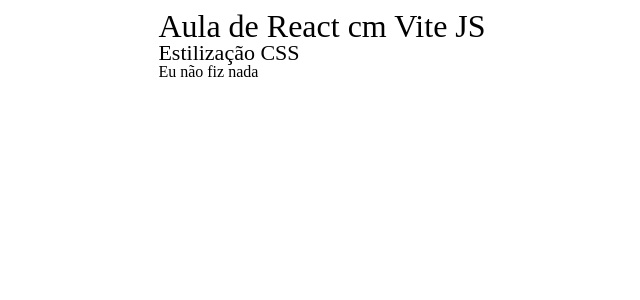
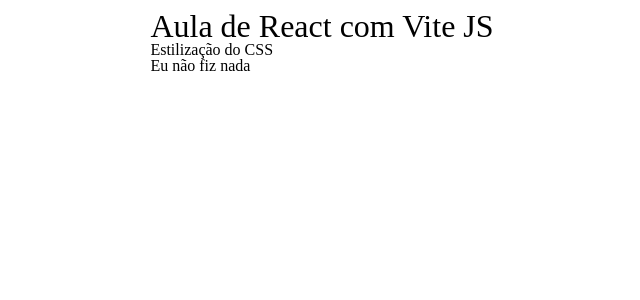
Before and after one commit to stemarques2303/introducao-vitejs, a React (Vite) app: page / in a window 1280 px wide. Shown: the top 300 px of the page, without its empty margins (318-958 px from the left). Built offline with nearby package versions, Linux system fonts and the light colour scheme.

Commit message:
aula 03-03

```diff
--- a/package.json
+++ b/package.json
@@ -11,7 +11,8 @@
   },
   "dependencies": {
     "react": "^19.2.0",
-    "react-dom": "^19.2.0"
+    "react-dom": "^19.2.0",
+    "react-router-dom": "^7.13.1"
   },
   "devDependencies": {
     "@eslint/js": "^9.39.1",
--- a/src/App.jsx
+++ b/src/App.jsx
@@ -1,11 +1,16 @@
-function App () {
-  return(
-    <div>
-      <h1>Aula de React cm Vite JS</h1>
-      <h2>Estilização CSS</h2>
-      <h3>Eu não fiz nada</h3>
-    </div>
-  );
+
+import { Routes, Route } from 'react-router-dom'
+
+import Home from './pages/home'
+import Sobre from './pages/Sobre'
+
+function App() {
+  return (
+    <Routes>
+      <Route path="/" element={<Home />} />
+      <Route path="/sobre" element={<Sobre />} />
+    </Routes>
+  )
 }
 
 export default App;
--- a/src/main.jsx
+++ b/src/main.jsx
@@ -1,11 +1,19 @@
-import { StrictMode } from 'react'
-import { createRoot } from 'react-dom/client'
-import './css/reset.css'
-import './css/global.css'
-import App from './App.jsx'
 
-createRoot(document.getElementById('root')).render(
-  <StrictMode>
-    <App />
-  </StrictMode>,
-)
+import React from 'react';
+import ReactDOM from 'react-dom/client';
+import { BrowserRouter } from 'react-router-dom';
+
+import App from './App.jsx';
+
+import './css/reset.css';
+import './css/global.css';
+
+
+const root = ReactDOM.createRoot(document.getElementById('root'));
+root.render(
+  <React.StrictMode>
+    <BrowserRouter>
+      <App />
+    </BrowserRouter>
+  </React.StrictMode>
+);
--- /dev/null
+++ b/src/pages/home/index.jsx
@@ -0,0 +1,12 @@
+
+function Home () {
+    return (
+   <div>
+    <h1>Aula de React com Vite JS</h1>
+    <h3>Estilização do CSS</h3>
+    <p>Eu não fiz nada</p>
+    </div>
+    )
+}
+
+export default Home;
--- /dev/null
+++ b/src/pages/sobre/index.jsx
@@ -0,0 +1,11 @@
+
+function Sobre () {
+    return(
+   <div>
+    <h1> Sobre</h1>
+    <p>Texto do meu sobre, Lorem ipsum dolor sit amet consectetur adipisicing elit. Adipisci distinctio odit, voluptatibus deserunt eos ipsa facilis natus est vitae voluptate ratione animi commodi omnis, dignissimos assumenda saepe impedit vel? Vel.</p>
+   </div>
+    )
+}
+
+export default Sobre;
```
Also changed, not shown: src/Sobre/page.jsx (deleted, +0 -11 lines), 1 other file (tests, documents, lock files or other folders).
